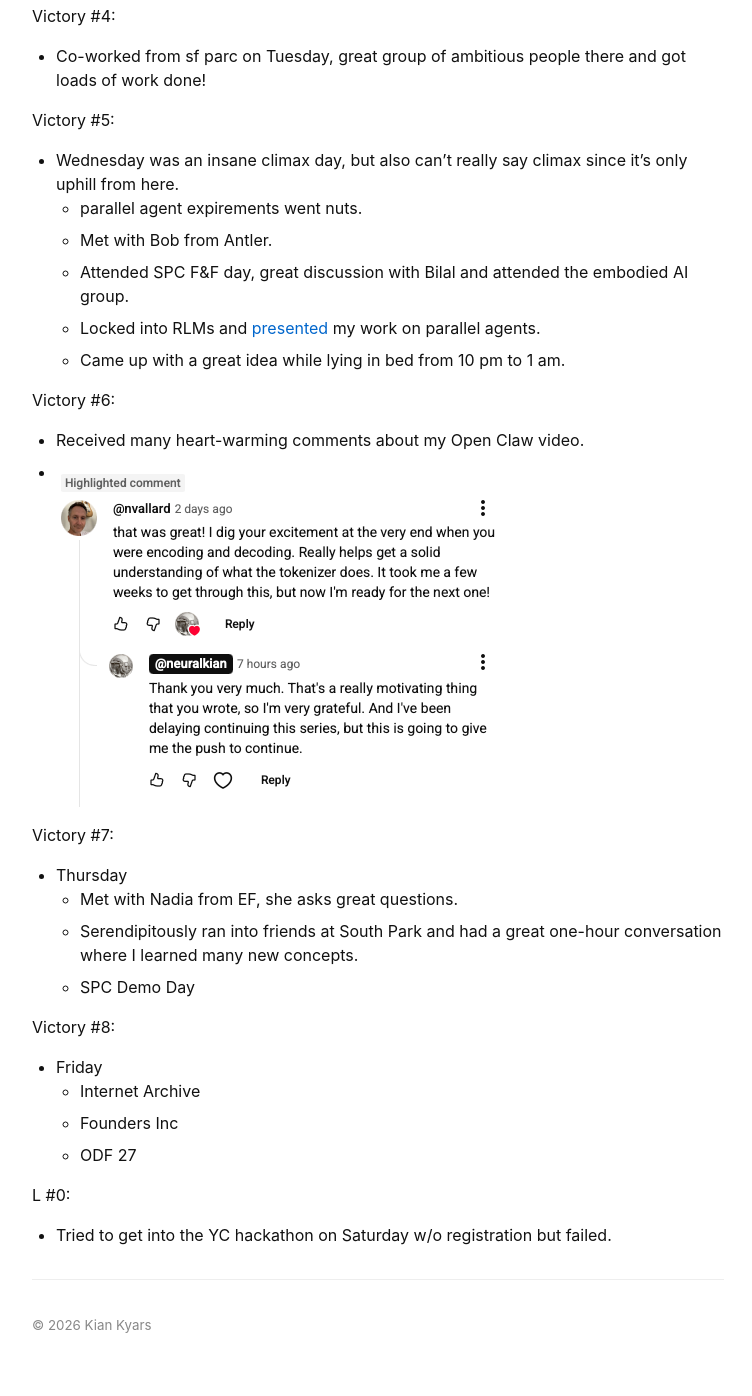
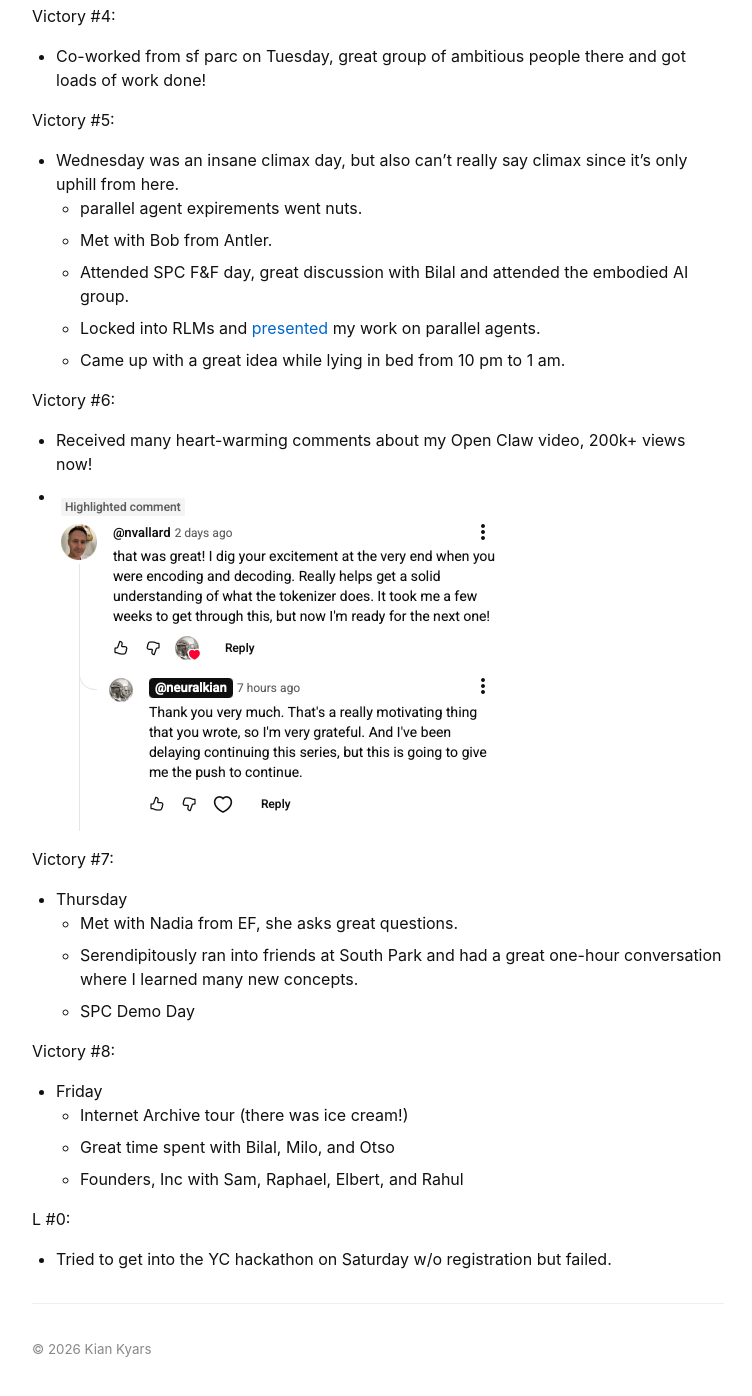
Before and after one commit to kiankyars/kiankyars.github.io, a Jekyll site: the page built from _posts/weekly-victories/2026-02-13-weekly-victories.md, in a window 1280 px wide and 1400 px high, scrolled down 1009 px. Shown: the top 1396 px of the window, without its empty margins (262-1014 px from the left). Built offline with Jekyll 4.4.1, drawn with Linux system fonts in a browser that asks for light colours.

Commit message:
update this weeks vics

```diff
--- a/_posts/weekly-victories/2026-02-13-weekly-victories.md
+++ b/_posts/weekly-victories/2026-02-13-weekly-victories.md
@@ -37,7 +37,7 @@ Victory #5:
 
 Victory #6:
 
-- Received many heart-warming comments about my Open Claw video.
+- Received many heart-warming comments about my Open Claw video, 200k+ views now!
 - ![](/imgs/2026-02-13-weekly-victories/feedback.png)
 
 Victory #7:
@@ -50,9 +50,9 @@ Victory #7:
 Victory #8:
 
 - Friday
-    - Internet Archive
-    - Founders Inc
-    - ODF 27
+    - Internet Archive tour (there was ice cream!)
+    - Great time spent with Bilal, Milo, and Otso
+    - Founders, Inc with Sam, Raphael, Elbert, and Rahul
 
 L #0:
 
```
